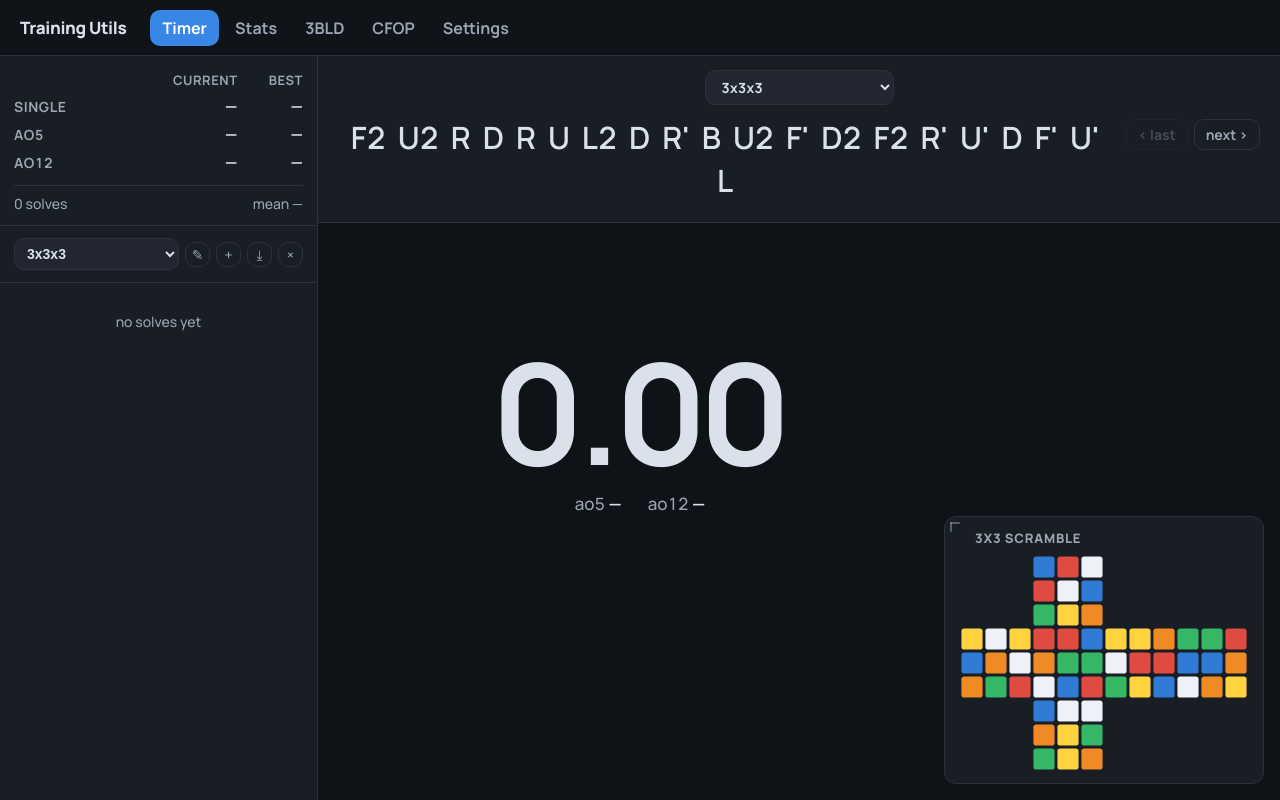
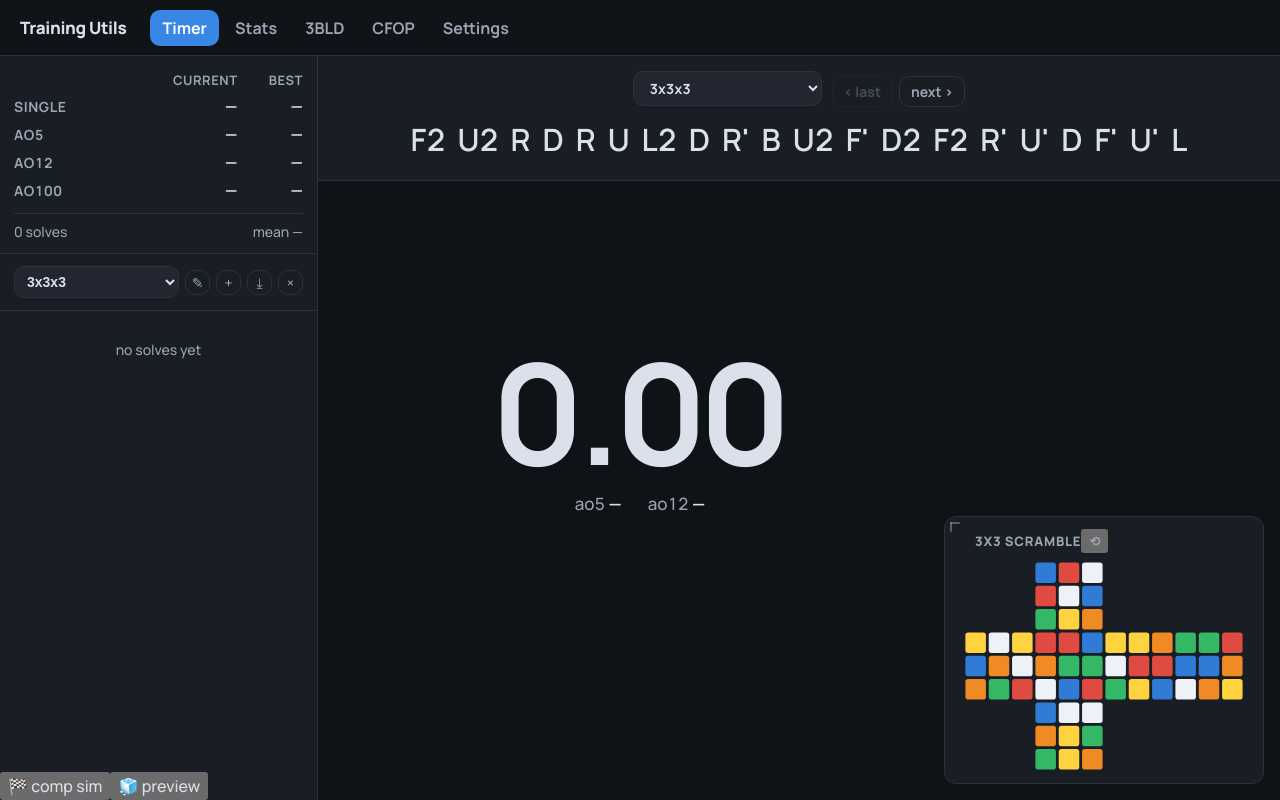
Before and after one commit to stantargonski/rubiks-bld-trainer, a React (Vite) app: page / in a window 1280 px wide. Built offline with nearby package versions, Linux system fonts and the light colour scheme.

Commit message:
feat: enhance timer functionality with new reset option and improved statistics calculations

```diff
--- a/src/timer/ScrambleBanner.tsx
+++ b/src/timer/ScrambleBanner.tsx
@@ -45,7 +45,15 @@ export default function ScrambleBanner({
 
   return (
     <div className="scramble-bar">
-      <div className="scramble-head">{children}</div>
+      {/* The nav sits with the picker rather than beside the scramble: both
+          decide what you are about to solve, and neither is the scramble. */}
+      <div className="scramble-head">
+        {children}
+        <div className="scramble-nav">
+          <button type="button" onClick={onLast} disabled={!canGoBack}>‹ last</button>
+          <button type="button" onClick={onNext}>next ›</button>
+        </div>
+      </div>
 
       <div className="scramble-body">
         <button
@@ -64,11 +72,6 @@ export default function ScrambleBanner({
             ))
             : scramble.moves.map((move, index) => <span key={index}>{move}</span>)}
         </button>
-
-        <div className="scramble-nav">
-          <button type="button" onClick={onLast} disabled={!canGoBack}>‹ last</button>
-          <button type="button" onClick={onNext}>next ›</button>
-        </div>
       </div>
 
     </div>
--- a/src/timer/ScramblePreview.tsx
+++ b/src/timer/ScramblePreview.tsx
@@ -14,6 +14,8 @@ interface ScramblePreviewProps {
   bottom: number
   onResize: (width: number, height: number) => void
   onMove: (right: number, bottom: number) => void
+  /** Back to the size and corner it ships at, after a drag has lost it. */
+  onReset: () => void
 }
 
 /**
@@ -31,7 +33,7 @@ interface ScramblePreviewProps {
  * the pinned one, or the panel grows off the screen.
  */
 export default function ScramblePreview({
-  event, scramble, width, height, right, bottom, onResize, onMove,
+  event, scramble, width, height, right, bottom, onResize, onMove, onReset,
 }: ScramblePreviewProps) {
   const size = event.size ?? 3
 
@@ -147,6 +149,19 @@ export default function ScramblePreview({
         onPointerCancel={onPointerUp}
       >
         {event.short} scramble
+
+        <button
+          type="button"
+          className="preview-reset"
+          title="back to the default size and position"
+          aria-label="reset the scramble preview"
+          // The title bar is the drag handle, so the press that starts this
+          // click would otherwise start a drag underneath it.
+          onPointerDown={(down) => down.stopPropagation()}
+          onClick={onReset}
+        >
+          ⟲
+        </button>
       </span>
 
       <div className="preview-body">
--- a/src/timer/StatsPanel.tsx
+++ b/src/timer/StatsPanel.tsx
@@ -1,3 +1,4 @@
+import { useMemo } from 'react'
 import { formatTime } from './format'
 import { average, best, bestAverage, mean, meanExec, meanMemo } from './stats'
 import { effectiveMs, type Solve } from './types'
@@ -12,11 +13,15 @@ interface StatsPanelProps {
 export default function StatsPanel({ solves, decimals, event }: StatsPanelProps) {
     const latest = solves.length > 0 ? effectiveMs(solves[solves.length-1]) : NaN
 
-    const rows = [
-    { label: 'single', current: latest, record: best(solves) },
-    { label: 'ao5', current: average(solves, 5), record: bestAverage(solves, 5) },
-    { label: 'ao12', current: average(solves, 12), record: bestAverage(solves, 12) },
-    ]
+    // Memoised because the rail redraws on every clock tick and `bestAverage`
+    // walks the whole session once per window — at a hundred that is twenty
+    // times the ao5 shift, which is enough to be felt through the space bar.
+    const rows = useMemo(() => [
+      { label: 'single', current: latest, record: best(solves) },
+      { label: 'ao5', current: average(solves, 5), record: bestAverage(solves, 5) },
+      { label: 'ao12', current: average(solves, 12), record: bestAverage(solves, 12) },
+      { label: 'ao100', current: average(solves, 100), record: bestAverage(solves, 100) },
+    ], [solves, latest])
   return (
     <>
       <table className="stats">
--- a/src/timer/TimerPanel.tsx
+++ b/src/timer/TimerPanel.tsx
@@ -13,7 +13,7 @@ import SolveList from './SolveList'
 import StatsPanel from './StatsPanel'
 import CompBar from './CompBar'
 import type { Dispatch, SetStateAction } from 'react'
-import type { TimerSettings } from './settings'
+import { DEFAULT_TIMER_SETTINGS, type TimerSettings } from './settings'
 import { average } from './stats'
 import { formatOf, resultOf, suggestTarget } from './comp'
 import { downloadText, sessionCsv, slug, stamp } from '../data/backup'
@@ -190,7 +190,9 @@ export default function TimerPanel({ store, setStore, settings, onSettings }: Ti
 
   return (
     <div className={solving ? 'timer-frame solving' : 'timer-frame'}>
-      {settings.showSolveList && (
+      {/* The rail carries the tools now, so it stands as long as anything in
+          it does rather than only as long as the solve list. */}
+      {(settings.showSolveList || settings.showStats) && (
         <aside className="timer-rail">
           {settings.showStats && (
             <div className="rail-stats">
@@ -210,6 +212,7 @@ export default function TimerPanel({ store, setStore, settings, onSettings }: Ti
             />
           </div>
 
+          {settings.showSolveList && (
             <div className="rail-list">
               <SolveList
                 solves={solves}
@@ -217,6 +220,29 @@ export default function TimerPanel({ store, setStore, settings, onSettings }: Ti
                 onPenalty={setPenalty}
                 onDelete={deleteSolve}
               />
+            </div>
+          )}
+
+          {/* Pinned to the foot of the rail: both are switches for the whole
+              timer, and putting them here keeps them still while the list
+              above them grows. */}
+          <div className="rail-tools">
+            <button
+              type="button"
+              className="rail-tool"
+              aria-pressed={openRound !== null}
+              onClick={openRound ? () => setRound(null) : startRound}
+            >
+              🏁 comp sim
+            </button>
+            <button
+              type="button"
+              className="rail-tool"
+              aria-pressed={settings.showCubeNet}
+              onClick={() => onSettings({ ...settings, showCubeNet: !settings.showCubeNet })}
+            >
+              🧊 preview
+            </button>
           </div>
         </aside>
       )}
@@ -277,21 +303,8 @@ export default function TimerPanel({ store, setStore, settings, onSettings }: Ti
           </div>
         </div>
 
-        <div className="timer-dock">
-          <button
-            type="button"
-            className="dock-round"
-            title="competition round"
-            aria-label="competition round"
-            aria-pressed={openRound !== null}
-            onClick={openRound ? () => setRound(null) : startRound}
-          >
-            🏁
-          </button>
-        </div>
-
-        {/* Outside the dock, because it is no longer pinned to a corner — it
-            sits wherever it was last dragged, over the whole frame. */}
+        {/* Not pinned to a corner — it sits wherever it was last dragged, over
+            the whole frame. */}
         {settings.showCubeNet && (
           <ScramblePreview
             event={event}
@@ -304,6 +317,13 @@ export default function TimerPanel({ store, setStore, settings, onSettings }: Ti
               onSettings({ ...settings, previewWidth, previewHeight })}
             onMove={(previewRight, previewBottom) =>
               onSettings({ ...settings, previewRight, previewBottom })}
+            onReset={() => onSettings({
+              ...settings,
+              previewWidth: DEFAULT_TIMER_SETTINGS.previewWidth,
+              previewHeight: DEFAULT_TIMER_SETTINGS.previewHeight,
+              previewRight: DEFAULT_TIMER_SETTINGS.previewRight,
+              previewBottom: DEFAULT_TIMER_SETTINGS.previewBottom,
+            })}
           />
         )}
       </div>
--- a/src/timer/charts/TimeChart.tsx
+++ b/src/timer/charts/TimeChart.tsx
@@ -1,9 +1,10 @@
+import { useMemo } from 'react'
 import { formatTime } from '../format'
 import { rollingAverages } from '../stats'
 import { effectiveMs, type Solve } from '../types'
 
 /**
- * Every solve in the session, with the ao5 and ao12 drawn over the top.
+ * Every solve in the session, with the ao5, ao12 and ao100 drawn over the top.
  *
  * Hand-rolled SVG rather than a charting library: the app has no runtime
  * dependencies beyond React, and what's needed here is a polyline and some
@@ -32,6 +33,14 @@ function niceStep(span: number): number {
 }
 
 export default function TimeChart({ solves, decimals }: TimeChartProps) {
+  // Each series costs a pass per solve over its own window, so the ao100 line
+  // alone is twenty times the ao5 line. Memoised on the solves rather than
+  // recomputed whenever the span buttons or the theme move underneath it.
+  const [ao5, ao12, ao100] = useMemo(
+    () => [5, 12, 100].map((size) => rollingAverages(solves, size)),
+    [solves],
+  )
+
   const times = solves.map(effectiveMs)
   const finite = times.filter((value) => Number.isFinite(value))
 
@@ -53,9 +62,6 @@ export default function TimeChart({ solves, decimals }: TimeChartProps) {
     PAD.left + (solves.length === 1 ? plotWidth / 2 : (index / (solves.length - 1)) * plotWidth)
   const y = (ms: number) =>
     PAD.top + plotHeight - ((ms - bottom) / (top - bottom)) * plotHeight
-
-  const ao5 = rollingAverages(solves, 5)
-  const ao12 = rollingAverages(solves, 12)
 
   /** A line that simply stops wherever the average isn't defined or is a DNF. */
   function path(values: number[]): string {
@@ -95,6 +101,7 @@ export default function TimeChart({ solves, decimals }: TimeChartProps) {
         </g>
       ))}
 
+      <path className="line ao100" d={path(ao100)} fill="none" />
       <path className="line ao12" d={path(ao12)} fill="none" />
       <path className="line ao5" d={path(ao5)} fill="none" />
 
--- a/src/timer/settings.ts
+++ b/src/timer/settings.ts
@@ -130,8 +130,8 @@ export function readTimerSettings(input: unknown): TimerSettings {
       ),
       // Clamped generously rather than to the window: this is read before there
       // is a window to measure, and the panel re-clamps itself once mounted.
-      previewRight: clamp(parsed.previewRight, PREVIEW_MARGIN, 4000, 16),
-      previewBottom: clamp(parsed.previewBottom, PREVIEW_MARGIN, 4000, 16),
+      previewRight: clamp(parsed.previewRight, PREVIEW_MARGIN, 4000, DEFAULT_TIMER_SETTINGS.previewRight),
+      previewBottom: clamp(parsed.previewBottom, PREVIEW_MARGIN, 4000, DEFAULT_TIMER_SETTINGS.previewBottom),
       mbldCount: clamp(parsed.mbldCount, MBLD_MIN, MBLD_MAX, DEFAULT_TIMER_SETTINGS.mbldCount),
     };
   } catch {
--- a/src/timer/stats.ts
+++ b/src/timer/stats.ts
@@ -45,13 +45,12 @@ export function mean(solves: Solve[]): number {
 }
 
 /**
- * WCA trimmed average over the most recent `size` solves: drop the single best
- * and the single worst, mean what's left.
+ * Trimmed average over the most recent `size` solves: drop the best and worst
+ * `trimCount(size)` of them, mean what's left.
  *
  * DNFs need no branch of their own because effectiveMs makes them Infinity, so
- * they sort to the end. One DNF lands in the trimmed-worst slot and disappears.
- * Two or more means a DNF survives the trim, and the whole average is a DNF —
- * which is what the second-highest entry being non-finite tells us.
+ * they sort to the end. A DNF inside the trimmed-worst slots disappears; one
+ * that survives the trim makes the whole average a DNF.
  */
 export function average(solves: Solve[], size: number): number {
   if (size < 3 || solves.length < size) return NaN;
@@ -67,12 +66,28 @@ export function trimmedAverage(values: number[]): number {
   const size = values.length;
   if (size < 3) return NaN;
 
+  const trim = trimCount(size);
   const window = [...values].sort((a, b) => a - b);
-  if (!Number.isFinite(window[size - 2])) return Infinity;
+  // The worst entry that still counts. Non-finite means a DNF outlived the
+  // trim, and one surviving DNF is the whole average.
+  if (!Number.isFinite(window[size - 1 - trim])) return Infinity;
 
   let total = 0;
-  for (let i = 1; i < size - 1; i += 1) total += window[i];
-  return total / (size - 2);
+  for (let i = trim; i < size - trim; i += 1) total += window[i];
+  return total / (size - 2 * trim);
+}
+
+/**
+ * How many times drop from each end of an average.
+ *
+ * One apiece up to ao19, which is the WCA rule and keeps ao5 and ao12 exactly
+ * as they were, then 5% apiece — so an ao100 drops the best five and the worst
+ * five, the convention every other timer uses. Trimming only one out of a
+ * hundred would make a single unlucky DNF the whole figure, which over that
+ * many solves is close to guaranteed.
+ */
+export function trimCount(size: number): number {
+  return Math.max(1, Math.floor(size * 0.05));
 }
 
 /**
@@ -151,9 +166,15 @@ export function totalTime(solves: Solve[]): number {
 export function bestAverage(solves: Solve[], size: number): number {
   if (solves.length < size) return NaN;
 
+  // Reduced to effective times once for the whole session rather than once per
+  // window. Going through `average` sliced the solves, sliced the copy again,
+  // then mapped it — three passes a window, which ao100 pays on every one of
+  // them in a rail that redraws on every clock tick.
+  const times = solves.map(effectiveMs);
+
   let lowest = Infinity;
-  for (let start = 0; start + size <= solves.length; start += 1) {
-    const value = average(solves.slice(start, start + size), size);
+  for (let start = 0; start + size <= times.length; start += 1) {
+    const value = trimmedAverage(times.slice(start, start + size));
     if (value < lowest) lowest = value;
   }
   return lowest;
```
Also changed, not shown: src/timer/StatsPage.tsx (+7 -8 lines). Lines whose indentation alone changed are shown as unchanged.
